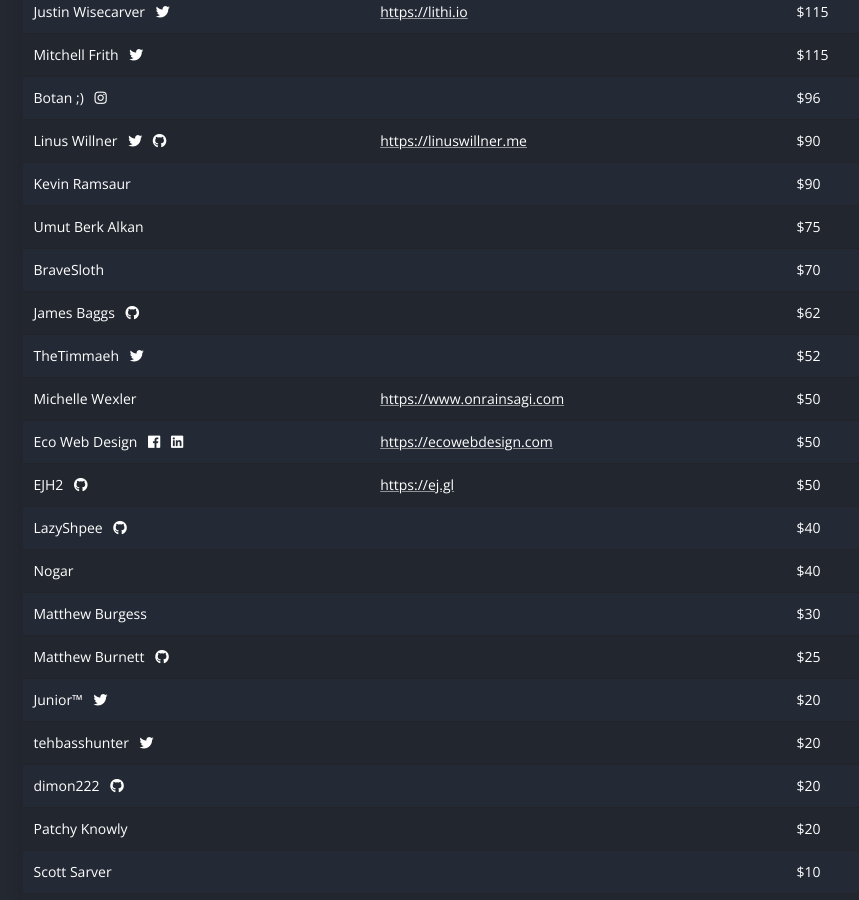
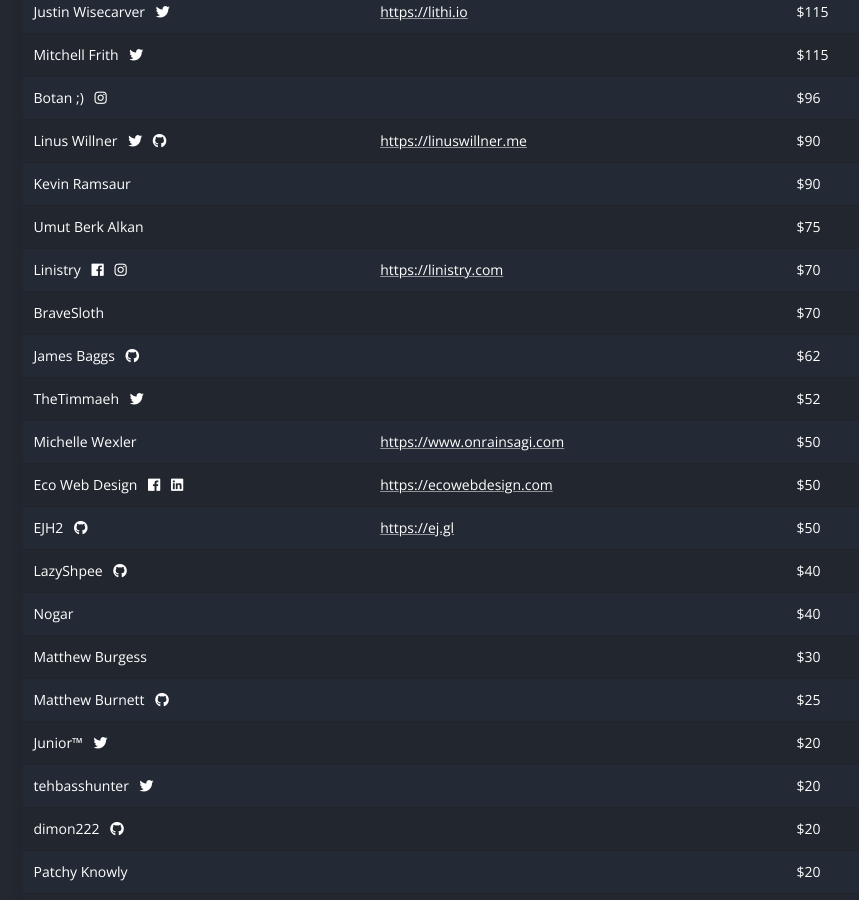
Before and after one commit to ShareX/sharex.github.io, a Jekyll site: the page built from donate/index.html, in a window 1280 px wide and 900 px high, scrolled down 1089 px. Shown: the whole window, without its empty margins (62-921 px from the left). Built offline with Jekyll 4.4.1, drawn with Linux system fonts in a browser that asks for light colours.

Commit message:
Update donators list

```diff
--- a/_data/donators.yml
+++ b/_data/donators.yml
@@ -136,3 +136,9 @@
 
 - name: Scott Sarver
   amount: 10
+
+- name: Linistry
+  facebook: https://www.facebook.com/Linistry
+  instagram: https://www.instagram.com/officiallinistry
+  website: https://linistry.com
+  amount: 70
```
Also changed, not shown: css/main.scss (line endings or trailing spaces).
